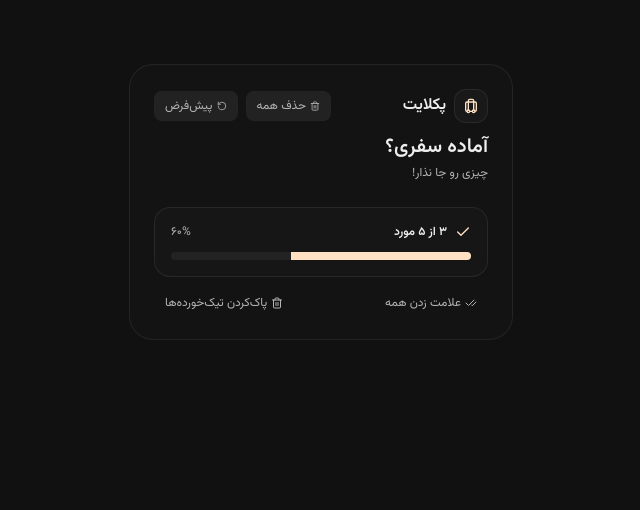
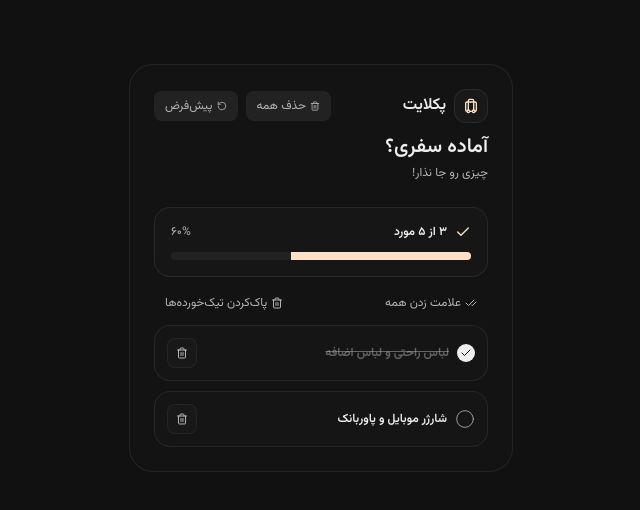
Before and after one commit to salartalaA/packlite, a React (Vite) app: page / in a window 1280 px wide. Shown: the top 510 px of the page, without its empty margins (605-1245 px from the left). Built offline with nearby package versions, Linux system fonts and the light colour scheme.

Commit message:
feat: add pack items component

```diff
--- a/src/app.tsx
+++ b/src/app.tsx
@@ -1,6 +1,7 @@
 import CheckListActions from "./components/check-list-actions";
 import Completion from "./components/completion";
 import Header from "./components/header";
+import PackItems from "./components/pack-items";
 
 function App() {
   return (
@@ -11,6 +12,8 @@ function App() {
         <Completion />
 
         <CheckListActions />
+
+        <PackItems />
       </div>
     </div>
   );
--- /dev/null
+++ b/src/components/pack-items.tsx
@@ -0,0 +1,46 @@
+import { Check, Circle, Trash2 } from "lucide-react";
+
+const PackItems = () => (
+  <>
+    <div className="flex items-center justify-between rounded-2xl border border-foreground/8 bg-card/45 p-3">
+      <div className="flex items-center gap-2">
+        <button
+          className="rounded-full border border-foreground/8 bg-foreground p-0.5 text-background"
+          type="button"
+        >
+          <Check className="size-3" />
+        </button>
+        <p className="font-semibold text-muted-foreground/50 text-xs line-through">
+          {"لباس راحتی و لباس اضافه"}
+        </p>
+      </div>
+
+      <button
+        className="rounded-lg border border-muted-foreground/8 bg-card/95 p-2 text-muted-foreground transition-colors hover:text-destructive/80"
+        type="button"
+      >
+        <Trash2 className="size-3" />
+      </button>
+    </div>
+
+    <div className="flex items-center justify-between rounded-2xl border border-foreground/8 bg-card/45 p-3">
+      <div className="flex items-center gap-2">
+        <button className="rounded-full" type="button">
+          {/* <Check className="size-3" /> */}
+
+          <Circle className="size-5 stroke-1 stroke-muted-foreground" />
+        </button>
+        <p className="font-semibold text-xs">{"شارژر موبایل و پاوربانک"}</p>
+      </div>
+
+      <button
+        className="rounded-lg border border-muted-foreground/8 bg-card/95 p-2 text-muted-foreground transition-colors hover:text-destructive/80"
+        type="button"
+      >
+        <Trash2 className="size-3" />
+      </button>
+    </div>
+  </>
+);
+
+export default PackItems;
```
